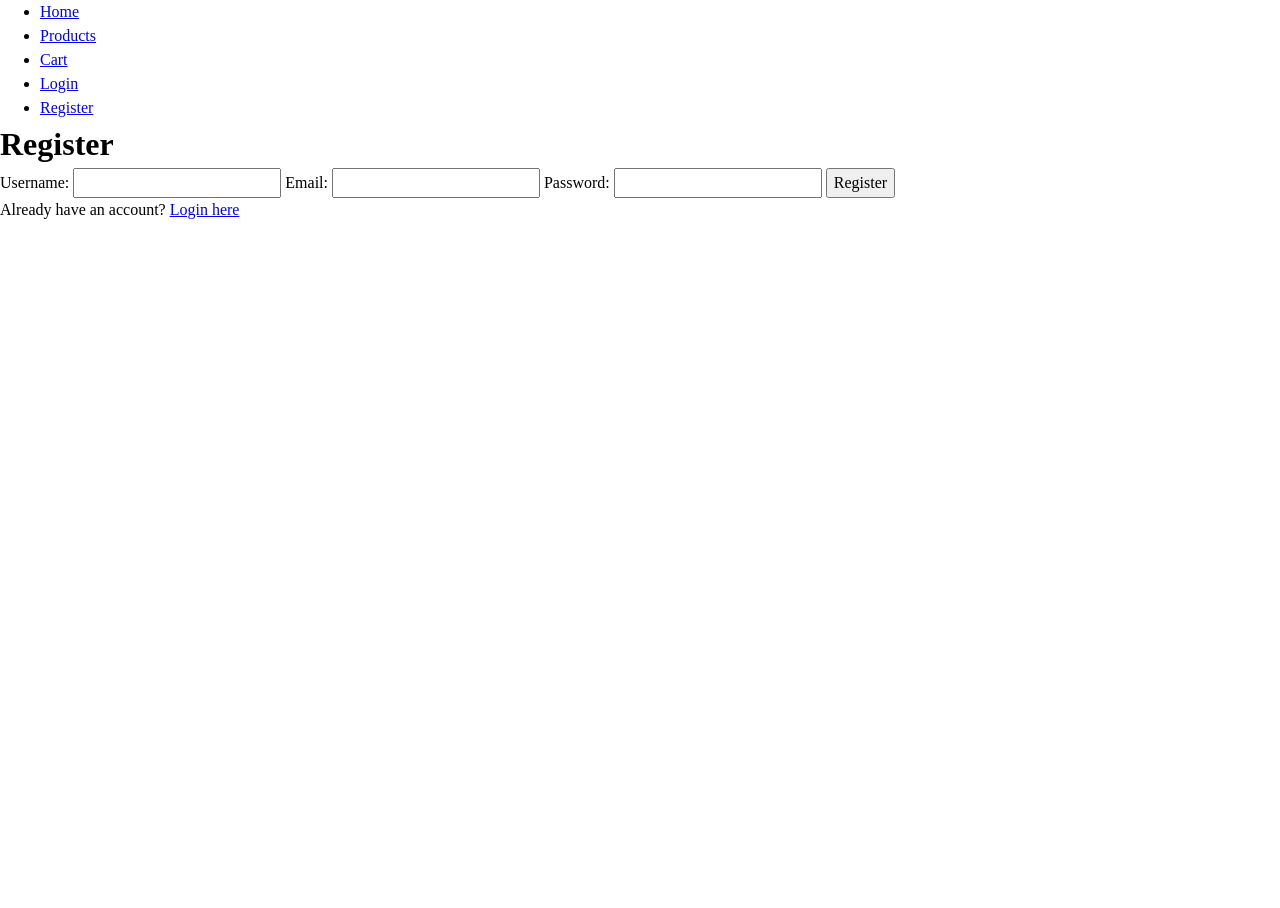
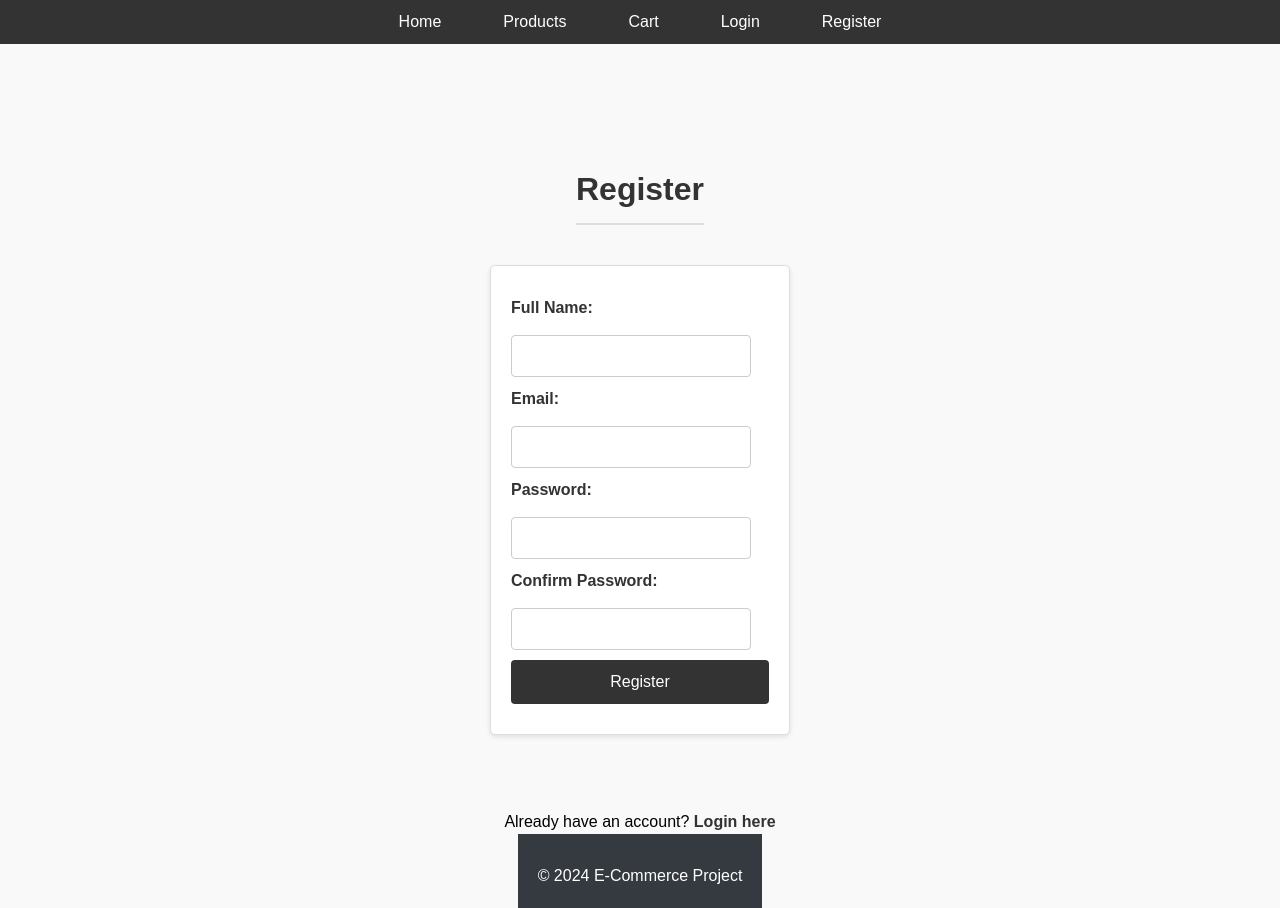
Before and after one commit to Dragillion/NEA-Project, a plain HTML site: page register.html in a window 1280 px wide. Before the commit the page ends 800 px from the top, so only its background shows below. Drawn offline with Linux system fonts and the light colour scheme.

Commit message:
Added styles to every page
Every page uses the same nav bar and footer. Flexbox used for layouts.

```diff
--- a/cart.css
+++ b/cart.css
@@ -0,0 +1,68 @@
+main {
+    padding: 20px;
+    text-align: center;
+}
+
+h1 {
+    color: #333;
+}
+
+.cart-items {
+    display: flex;
+    flex-direction: column;
+    align-items: center;
+    gap: 15px;
+    margin-top: 20px;
+}
+
+.cart-item {
+    background-color: #fff;
+    border: 1px solid #ddd;
+    border-radius: 5px;
+    padding: 15px;
+    width: 300px;
+    display: flex;
+    justify-content: space-between;
+    align-items: center;
+    box-shadow: 0 2px 5px rgba(0, 0, 0, 0.1);
+}
+
+.cart-item img {
+    width: 50px;
+    height: auto;
+    border-radius: 5px;
+}
+
+.cart-item .item-info {
+    flex: 1;
+    margin-left: 10px;
+}
+
+.cart-total {
+    margin-top: 20px;
+    padding: 15px;
+    background-color: #fff;
+    border: 1px solid #ddd;
+    border-radius: 5px;
+    width: 300px;
+    box-shadow: 0 2px 5px rgba(0, 0, 0, 0.1);
+}
+
+.cart-total h2 {
+    margin: 0;
+    color: #333;
+}
+
+.checkout {
+    padding: 10px;
+    background-color: #555;
+    color: white;
+    border: none;
+    border-radius: 4px;
+    cursor: pointer;
+    transition: background-color 0.3s;
+}
+
+.checkout:hover {
+    background-color: #777;
+}
--- /dev/null
+++ b/checkout.css
@@ -0,0 +1,105 @@
+body {
+    font-family: Arial, sans-serif;
+    background-color: #f9f9f9;
+    margin: 0;
+    padding: 0;
+    display: flex;
+    flex-direction: column;
+    min-height: 100vh;
+}
+
+nav {
+    background-color: #333;
+    width: 100%;
+    padding: 10px 0;
+    position: fixed;
+    top: 0;
+    z-index: 1000;
+}
+
+nav ul {
+    list-style-type: none;
+    margin: 0;
+    padding: 0;
+    display: flex;
+    justify-content: center;
+}
+
+nav ul li {
+    margin: 0 15px;
+}
+
+nav ul li a {
+    text-decoration: none;
+    color: #fff;
+    padding: 8px 16px;
+    transition: background-color 0.3s;
+}
+
+nav ul li a:hover {
+    background-color: #555;
+    border-radius: 5px;
+}
+
+h1 {
+    color: #333;
+    margin: 80px 0 20px;
+    text-align: center; /* Center the text */
+    width: 100%; /* Ensure the h1 takes full width for proper centering */
+}
+
+main {
+    flex: 1;
+    display: flex;
+    flex-direction: column;
+    align-items: center;
+    justify-content: center;
+}
+
+form {
+    background-color: #fff;
+    padding: 30px;
+    border-radius: 8px;
+    box-shadow: 0 0 10px rgba(0, 0, 0, 0.1);
+    width: 300px;
+    display: flex;
+    flex-direction: column;
+    gap: 15px;
+}
+
+label {
+    font-weight: bold;
+    color: #333;
+}
+
+input[type="text"],
+select {
+    padding: 10px;
+    border: 1px solid #ccc;
+    border-radius: 4px;
+    width: 100%;
+}
+
+button {
+    padding: 10px;
+    background-color: #333;
+    color: white;
+    border: none;
+    border-radius: 4px;
+    cursor: pointer;
+    transition: background-color 0.3s;
+}
+
+button:hover {
+    background-color: #555;
+}
+
+footer {
+    padding: 20px 0;
+    width: 100%;
+    margin-top: auto;
+}
+
+footer p {
+    margin: 0;
+}
--- /dev/null
+++ b/login-register.css
@@ -0,0 +1,120 @@
+body {
+    font-family: Arial, sans-serif;
+    background-color: #f9f9f9;
+    margin: 0;
+    padding: 0;
+    display: flex;
+    flex-direction: column;
+    align-items: center;
+    min-height: 100vh;
+}
+
+nav {
+    background-color: #333;
+    width: 100%;
+    padding: 10px 0;
+    margin: 0; /* Ensure there's no margin */
+    position: absolute; /* Make nav stick to the top */
+    top: 0;
+    left: 0;
+}
+
+nav ul {
+    list-style-type: none;
+    margin: 0;
+    padding: 0;
+    display: flex;
+    justify-content: center;
+}
+
+nav ul li {
+    margin: 0 15px;
+}
+
+nav ul li a {
+    text-decoration: none;
+    color: #fff;
+    padding: 8px 16px;
+    transition: background-color 0.3s;
+}
+
+nav ul li a:hover {
+    background-color: #555;
+    border-radius: 5px;
+}
+
+.container {
+    display: flex;
+    flex-direction: column;
+    align-items: center;
+    justify-content: center;
+    min-height: calc(100vh - 60px); /* Adjust to account for nav height */
+    padding: 20px;
+    margin-top: 60px; /* Push container below nav */
+}
+
+h1 {
+    color: #333;
+    text-align: center;
+    margin: 40px auto; /* Increase the top margin */
+    max-width: 400px; /* Set the same width as the form */
+    padding-bottom: 10px;
+    border-bottom: 2px solid #ddd; /* Optional underline */
+}
+
+form {
+    background-color: #fff;
+    padding: 30px 20px; /* Add more padding for better spacing */
+    border: 1px solid #ddd;
+    border-radius: 5px;
+    box-shadow: 0 2px 5px rgba(0, 0, 0, 0.1); /* Subtle shadow */
+    width: 300px;
+    display: flex;
+    flex-direction: column;
+    gap: 10px;
+    max-width: 400px; /* Set a maximum width for the form */
+    margin: 0 auto;   /* Center the form horizontally */
+}
+
+label {
+    margin-bottom: 5px;
+    font-weight: bold;
+    color: #333;
+}
+
+input[type="email"],
+input[type="password"],
+input[type="text"] {
+    padding: 8px;
+    border: 1px solid #ccc;
+    border-radius: 4px;
+    width: calc(100% - 18px);
+}
+
+button {
+    padding: 10px;
+    background-color: #333;
+    color: #fff;
+    border: none;
+    border-radius: 4px;
+    cursor: pointer;
+    transition: background-color 0.3s;
+}
+
+button:hover {
+    background-color: #555;
+}
+
+p {
+    margin-top: 10px;
+}
+
+p a {
+    color: #333;
+    text-decoration: none;
+    font-weight: bold;
+}
+
+p a:hover {
+    text-decoration: underline;
+}
--- a/register.html
+++ b/register.html
@@ -5,6 +5,7 @@
     <meta name="viewport" content="width=device-width, initial-scale=1, shrink-to-fit=no">
     <title>Register</title>
     <link rel="stylesheet" href="style.css">
+    <link rel="stylesheet" href="login-register.css">
 </head>
 <body>
     <nav>
@@ -17,10 +18,11 @@
         </ul>
     </nav>
 
+    <div class="container">
         <h1>Register</h1>
         <form action="register-process.html" method="POST">
-        <label for="username">Username:</label>
-        <input type="text" id="username" name="username" required>
+            <label for="name">Full Name:</label>
+            <input type="text" id="name" name="name" required>
 
             <label for="email">Email:</label>
             <input type="email" id="email" name="email" required>
@@ -28,9 +30,16 @@
             <label for="password">Password:</label>
             <input type="password" id="password" name="password" required>
 
+            <label for="confirm-password">Confirm Password:</label>
+            <input type="password" id="confirm-password" name="confirm-password" required>
+
             <button type="submit">Register</button>
         </form>
+    </div>
 
-    <p>Already have an account? <a href="login.html">Login here</a></p>
+    <p style="text-align: center;">Already have an account? <a href="login.html">Login here</a></p>
+    <footer>
+        <p>&copy; 2024 E-Commerce Project</p>
+    </footer>
 </body>
 </html>
--- a/style.css
+++ b/style.css
@@ -98,6 +98,8 @@ body {
   display: flex;
   flex-direction: column;
   height: 100%;
+  font-family: Arial, sans-serif;
+  background-color: #f8f9fa;
 }
 
 main {
```
Also changed, not shown: cart.html (+7 -8 lines), checkout.html (+7 -1 lines), home.css (+81 -0 lines), index.html (+40 -4 lines), login.html (+6 -0 lines), product-details.css (+6 -5 lines), product-details.html (+2 -3 lines), products.css (+73 -0 lines), products.html (+51 -2 lines). Lines whose indentation alone changed are shown as unchanged.
